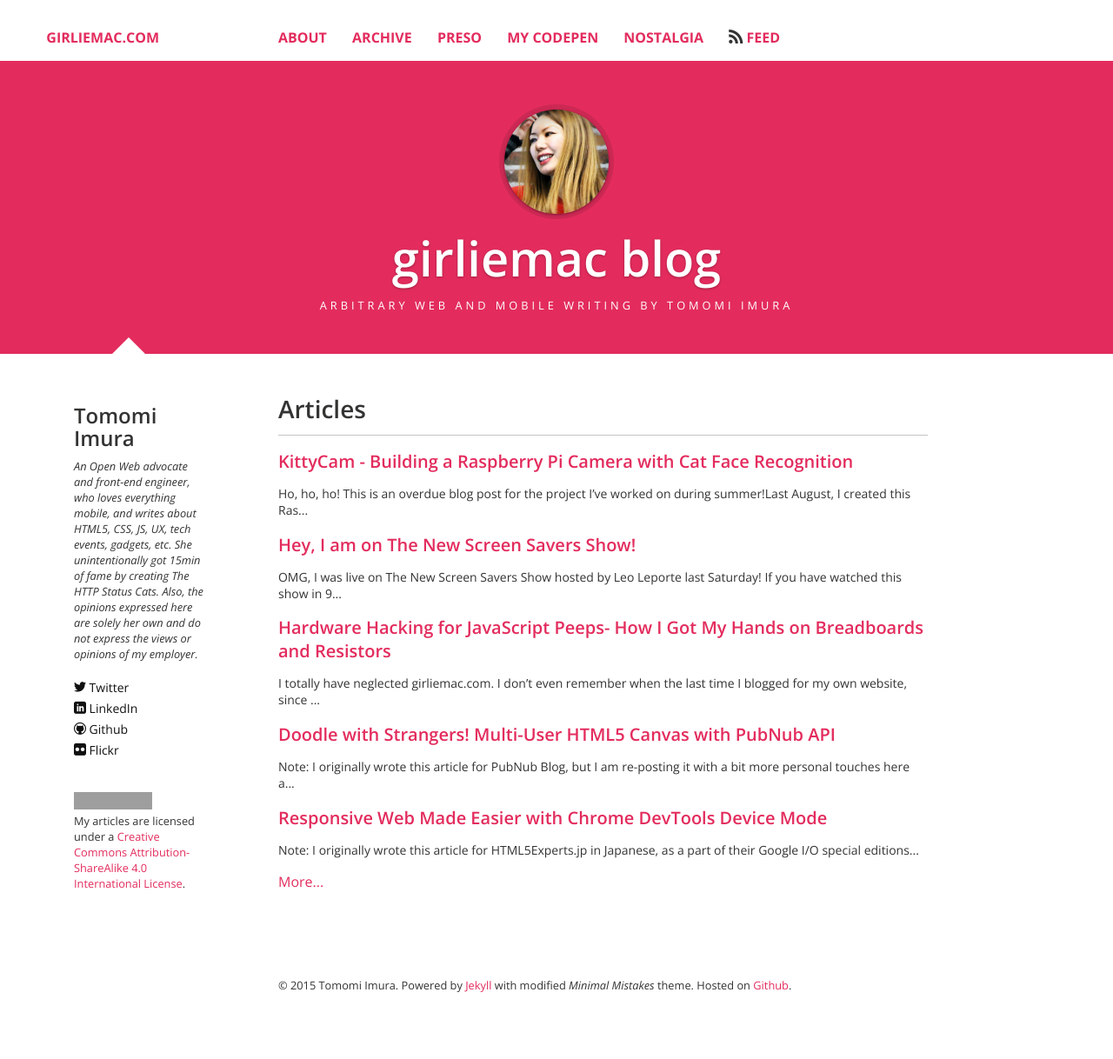
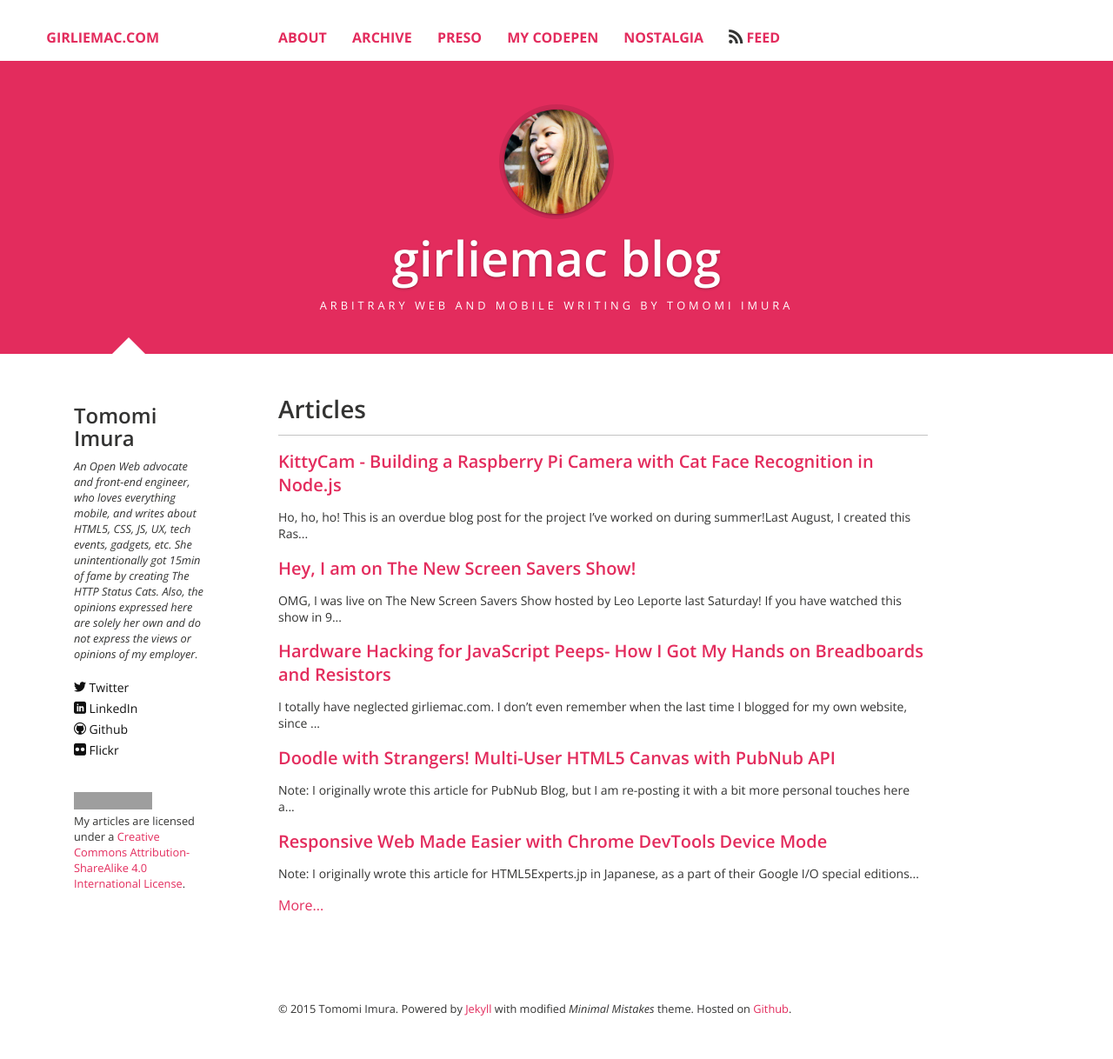
Before and after one commit to girliemac/girliemac.github.io, a Jekyll site: the page built from index.md, in a window 1280 px wide. Shown: the whole page at 87% size. Built offline with Jekyll 4.4.1, drawn with Linux system fonts in a browser that asks for light colours; Markdown is read by kramdown in place of the engine named in the settings; before the commit the page ends 1191 px from its top, so only the background shows below that; grey boxes are pictures that could not be loaded.

Commit message:
Change title

```diff
--- a/_posts/2015-12-25-kittycam-raspberrypi-camera-cat-face-recog-nodejs.md
+++ b/_posts/2015-12-25-kittycam-raspberrypi-camera-cat-face-recog-nodejs.md
@@ -1,5 +1,5 @@
 ---
-title: KittyCam - Building a Raspberry Pi Camera with Cat Face Recognition
+title: KittyCam - Building a Raspberry Pi Camera with Cat Face Recognition in Node.js
 author: Tomomi Imura
 layout: post
 categories:
```
